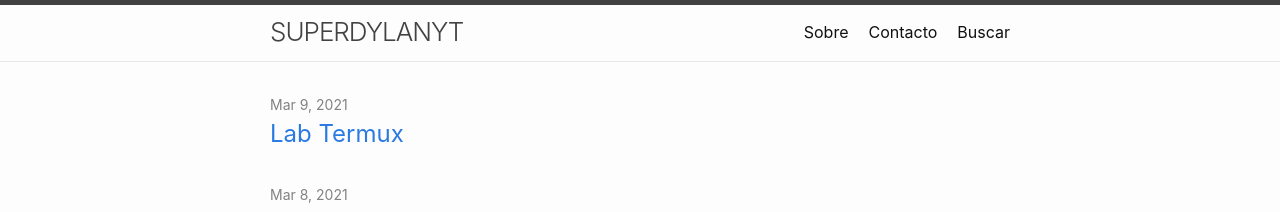
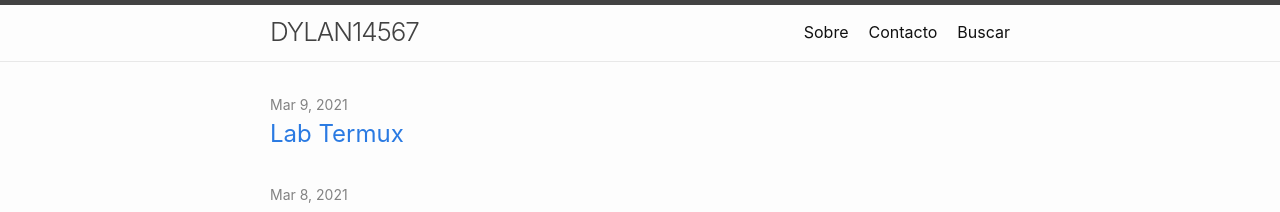
Before and after one commit to dylanmeca/dylanmeca.github.io, a Jekyll site: the page built from index.md, in a window 1280 px wide. Shown: the top 212 px of the page. Built offline with Jekyll 4.4.1, drawn with Linux system fonts in a browser that asks for light colours.

Commit message:
Update _config.yml

```diff
--- a/_config.yml
+++ b/_config.yml
@@ -1,4 +1,4 @@
-title: SUPERDYLANYT
+title: DYLAN14567
 description: Soy Dylan Alexander y un programador de videojuegos y aplicaciones y experto en informática.
 author:
   name: dylan14567
```
